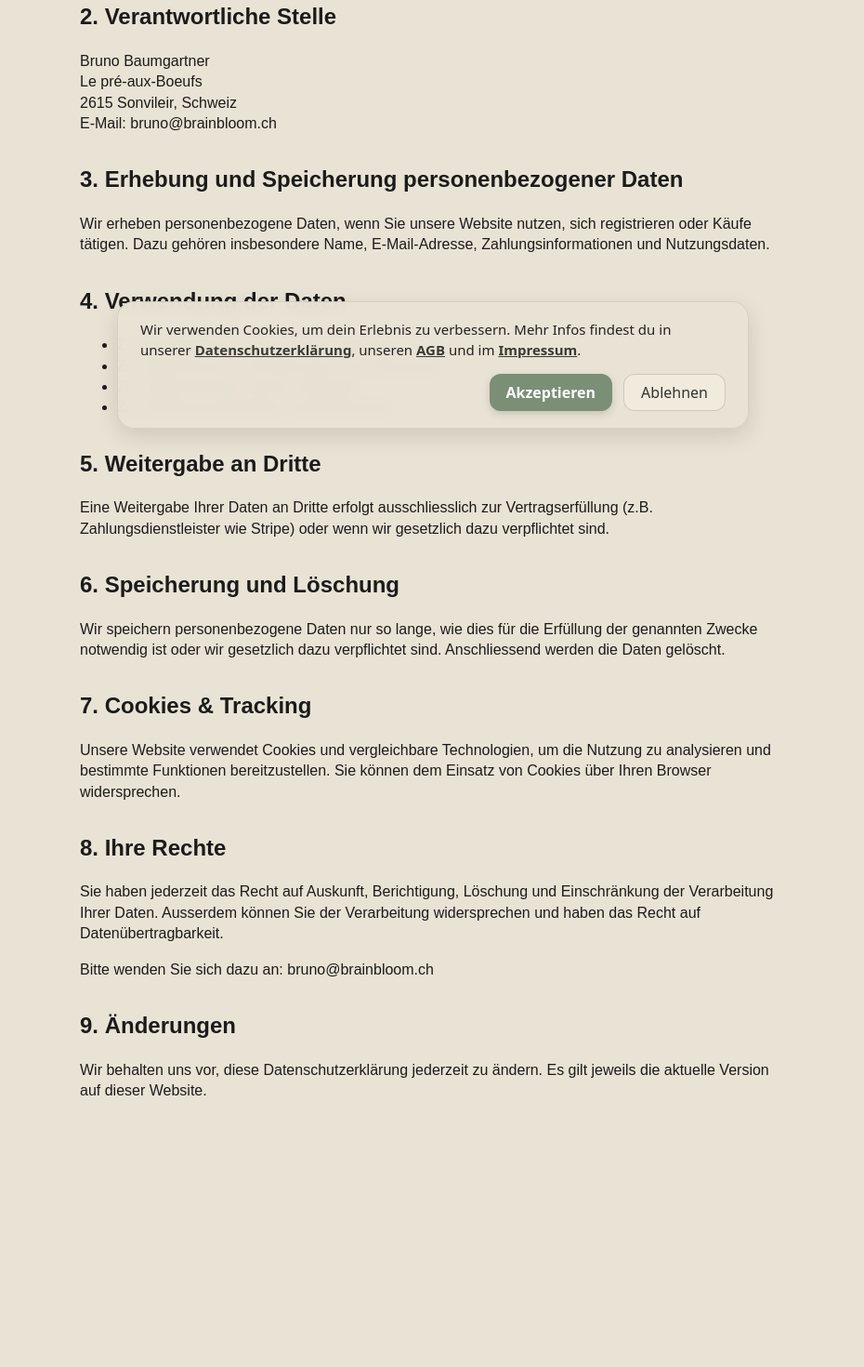
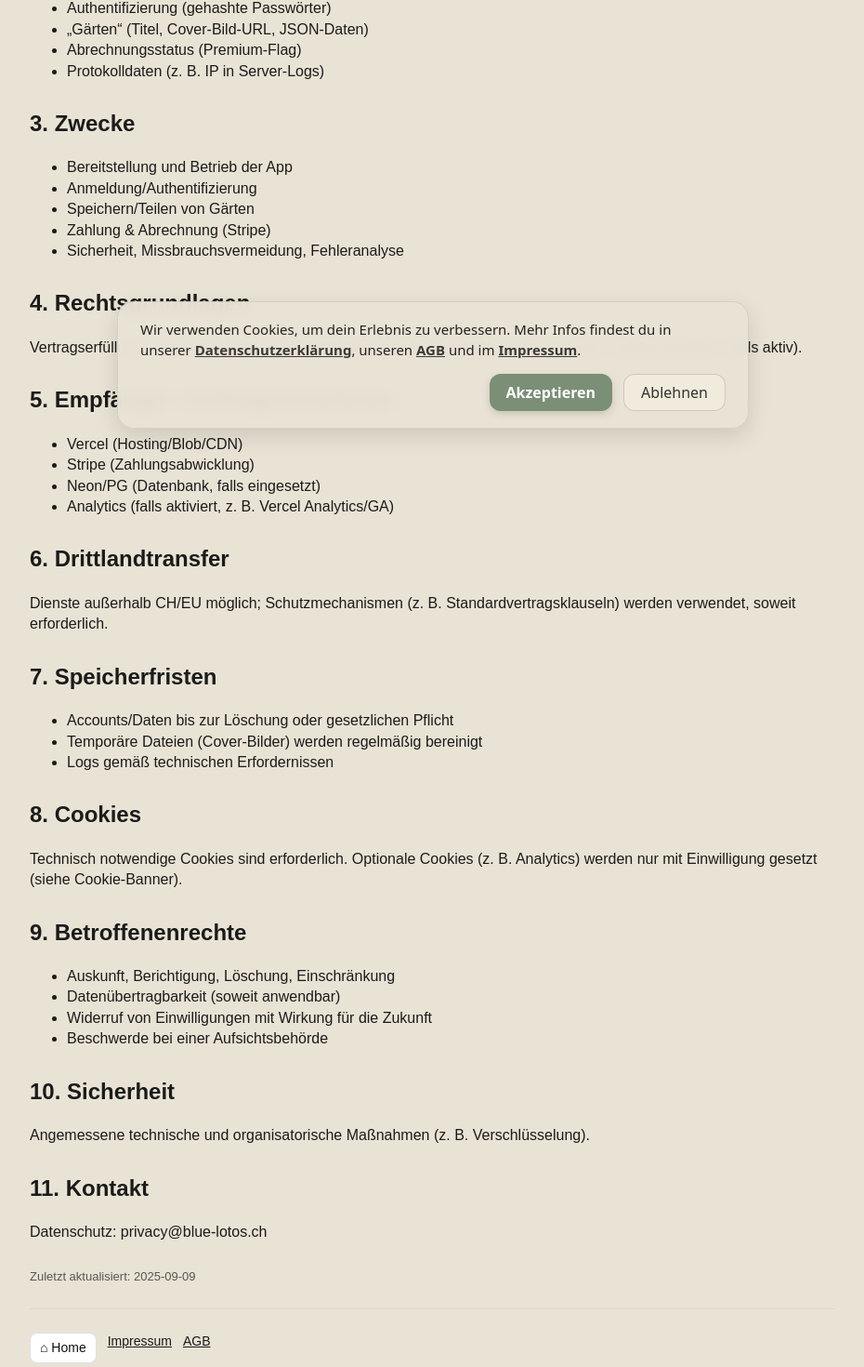
Before and after one commit to BrunoBaumgartner78/zen, a Next.js app: page /datenschutz in a window 1280 px wide. Shown: the part 319-1789 px from the top of the page at 93% size, without its empty margins (174-1104 px from the left). Before the commit the page ends 1615 px from the top, so only its background shows below. Built offline with nearby package versions, Linux system fonts and the light colour scheme; no server answers; a web font is replaced by a local one.

Commit message:
datenschutz

```diff
--- a/src/app/datenschutz/page.tsx
+++ b/src/app/datenschutz/page.tsx
@@ -1,94 +1,127 @@
 // src/app/datenschutz/page.tsx
+import type { Metadata } from "next"
+import Link from "next/link"
+
+export const metadata: Metadata = {
+  title: "Datenschutzerklärung",
+  description:
+    "Informationen zur Verarbeitung personenbezogener Daten auf blue-lotos.ch (Zen Garden).",
+}
+
+// explizit statisch rendern
+export const dynamic = "force-static"
+
 export default function DatenschutzPage() {
   return (
-    <main style={{ maxWidth: 800, margin: "60px auto", padding: 20 }}>
-      <h1>Datenschutzerklärung</h1>
+    <main style={{ maxWidth: 900, margin: "40px auto", padding: "0 16px" }}>
+      <h1 style={{ fontSize: 28, marginBottom: 8 }}>Datenschutzerklärung</h1>
+      <p style={{ opacity: 0.7, marginTop: 0 }}>
+        Gültig für die Website <strong>blue-lotos.ch</strong> („Zen Garden“).
+      </p>
 
-      <section style={{ marginBottom: 32 }}>
-        <h2>1. Allgemeine Hinweise</h2>
+      <h2 style={{ marginTop: 28 }}>1. Verantwortliche Stelle</h2>
       <p>
-          Der Schutz Ihrer persönlichen Daten ist uns ein besonderes Anliegen.
-          Wir behandeln Ihre personenbezogenen Daten vertraulich und entsprechend
-          den gesetzlichen Datenschutzvorschriften sowie dieser Datenschutzerklärung.
+        Bruno Baumgartner, c/o Baumgartner Development, 8000 Zürich, Schweiz ·{" "}
+        <a href="mailto:info@baumgartner-development.ch">
+          info@baumgartner-development.ch
+        </a>
       </p>
-      </section>
 
-      <section style={{ marginBottom: 32 }}>
-        <h2>2. Verantwortliche Stelle</h2>
+      <h2 style={{ marginTop: 28 }}>2. Verarbeitete Daten</h2>
+      <ul>
+        <li>Accountdaten (E-Mail, Name – optional)</li>
+        <li>Authentifizierung (gehashte Passwörter)</li>
+        <li>„Gärten“ (Titel, Cover-Bild-URL, JSON-Daten)</li>
+        <li>Abrechnungsstatus (Premium-Flag)</li>
+        <li>Protokolldaten (z. B. IP in Server-Logs)</li>
+      </ul>
+
+      <h2 style={{ marginTop: 28 }}>3. Zwecke</h2>
+      <ul>
+        <li>Bereitstellung und Betrieb der App</li>
+        <li>Anmeldung/Authentifizierung</li>
+        <li>Speichern/Teilen von Gärten</li>
+        <li>Zahlung & Abrechnung (Stripe)</li>
+        <li>Sicherheit, Missbrauchsvermeidung, Fehleranalyse</li>
+      </ul>
+
+      <h2 style={{ marginTop: 28 }}>4. Rechtsgrundlagen</h2>
       <p>
-          Bruno Baumgartner<br />
-          Le pré-aux-Boeufs<br />
-          2615 Sonvileir, Schweiz<br />
-          E-Mail: <a href="mailto:bruno@brainbloom.ch">bruno@brainbloom.ch</a>
+        Vertragserfüllung; berechtigte Interessen (Betrieb/Sicherheit); Einwilligung für
+        optionale Cookies/Analytics (falls aktiv).
       </p>
-      </section>
 
-      <section style={{ marginBottom: 32 }}>
-        <h2>3. Erhebung und Speicherung personenbezogener Daten</h2>
+      <h2 style={{ marginTop: 28 }}>5. Empfänger / Auftragsverarbeiter</h2>
+      <ul>
+        <li>Vercel (Hosting/Blob/CDN)</li>
+        <li>Stripe (Zahlungsabwicklung)</li>
+        <li>Neon/PG (Datenbank, falls eingesetzt)</li>
+        <li>Analytics (falls aktiviert, z. B. Vercel Analytics/GA)</li>
+      </ul>
+
+      <h2 style={{ marginTop: 28 }}>6. Drittlandtransfer</h2>
       <p>
-          Wir erheben personenbezogene Daten, wenn Sie unsere Website nutzen,
-          sich registrieren oder Käufe tätigen. Dazu gehören insbesondere Name,
-          E-Mail-Adresse, Zahlungsinformationen und Nutzungsdaten.
+        Dienste außerhalb CH/EU möglich; Schutzmechanismen (z. B. Standardvertragsklauseln)
+        werden verwendet, soweit erforderlich.
       </p>
-      </section>
 
-      <section style={{ marginBottom: 32 }}>
-        <h2>4. Verwendung der Daten</h2>
+      <h2 style={{ marginTop: 28 }}>7. Speicherfristen</h2>
       <ul>
-          <li>Zur Bereitstellung unserer Online-Dienste</li>
-          <li>Zur Abwicklung von Bestellungen und Zahlungen</li>
-          <li>Zur Verbesserung unseres Angebots</li>
-          <li>Zur Erfüllung gesetzlicher Verpflichtungen</li>
+        <li>Accounts/Daten bis zur Löschung oder gesetzlichen Pflicht</li>
+        <li>Temporäre Dateien (Cover-Bilder) werden regelmäßig bereinigt</li>
+        <li>Logs gemäß technischen Erfordernissen</li>
       </ul>
-      </section>
 
-      <section style={{ marginBottom: 32 }}>
-        <h2>5. Weitergabe an Dritte</h2>
+      <h2 style={{ marginTop: 28 }}>8. Cookies</h2>
       <p>
-          Eine Weitergabe Ihrer Daten an Dritte erfolgt ausschliesslich zur
-          Vertragserfüllung (z.B. Zahlungsdienstleister wie Stripe) oder wenn wir
-          gesetzlich dazu verpflichtet sind.
+        Technisch notwendige Cookies sind erforderlich. Optionale Cookies (z. B. Analytics)
+        werden nur mit Einwilligung gesetzt (siehe Cookie-Banner).
       </p>
-      </section>
 
-      <section style={{ marginBottom: 32 }}>
-        <h2>6. Speicherung und Löschung</h2>
+      <h2 style={{ marginTop: 28 }}>9. Betroffenenrechte</h2>
+      <ul>
+        <li>Auskunft, Berichtigung, Löschung, Einschränkung</li>
+        <li>Datenübertragbarkeit (soweit anwendbar)</li>
+        <li>Widerruf von Einwilligungen mit Wirkung für die Zukunft</li>
+        <li>Beschwerde bei einer Aufsichtsbehörde</li>
+      </ul>
+
+      <h2 style={{ marginTop: 28 }}>10. Sicherheit</h2>
+      <p>Angemessene technische und organisatorische Maßnahmen (z. B. Verschlüsselung).</p>
+
+      <h2 style={{ marginTop: 28 }}>11. Kontakt</h2>
       <p>
-          Wir speichern personenbezogene Daten nur so lange, wie dies für die
-          Erfüllung der genannten Zwecke notwendig ist oder wir gesetzlich dazu
-          verpflichtet sind. Anschliessend werden die Daten gelöscht.
+        Datenschutz: <a href="mailto:privacy@blue-lotos.ch">privacy@blue-lotos.ch</a>
       </p>
-      </section>
 
-      <section style={{ marginBottom: 32 }}>
-        <h2>7. Cookies & Tracking</h2>
-        <p>
-          Unsere Website verwendet Cookies und vergleichbare Technologien, um die
-          Nutzung zu analysieren und bestimmte Funktionen bereitzustellen. Sie
-          können dem Einsatz von Cookies über Ihren Browser widersprechen.
+      <p style={{ marginTop: 28, fontSize: 13, opacity: 0.7 }}>
+        Zuletzt aktualisiert: {new Date().toISOString().slice(0, 10)}
       </p>
-      </section>
 
-      <section style={{ marginBottom: 32 }}>
-        <h2>8. Ihre Rechte</h2>
-        <p>
-          Sie haben jederzeit das Recht auf Auskunft, Berichtigung, Löschung und
-          Einschränkung der Verarbeitung Ihrer Daten. Ausserdem können Sie der
-          Verarbeitung widersprechen und haben das Recht auf Datenübertragbarkeit.
-        </p>
-        <p>
-          Bitte wenden Sie sich dazu an:{" "}
-          <a href="mailto:bruno@brainbloom.ch">bruno@brainbloom.ch</a>
-        </p>
-      </section>
+      <hr style={{ margin: "24px 0", opacity: 0.15 }} />
 
-      <section style={{ marginBottom: 32 }}>
-        <h2>9. Änderungen</h2>
-        <p>
-          Wir behalten uns vor, diese Datenschutzerklärung jederzeit zu ändern.
-          Es gilt jeweils die aktuelle Version auf dieser Website.
-        </p>
-      </section>
+      <nav style={{ display: "flex", gap: 12, flexWrap: "wrap" }}>
+        <Link
+          href="/"
+          style={{
+            padding: "6px 10px",
+            borderRadius: 8,
+            border: "1px solid rgba(0,0,0,.12)",
+            background: "#fff",
+            color: "#111",
+            textDecoration: "none",
+            fontSize: 14,
+          }}
+        >
+          ⌂ Home
+        </Link>
+        <Link href="/impressum" style={{ textDecoration: "underline", fontSize: 14 }}>
+          Impressum
+        </Link>
+        <Link href="/agb" style={{ textDecoration: "underline", fontSize: 14 }}>
+          AGB
+        </Link>
+      </nav>
     </main>
   )
 }
```
Also changed, not shown: src/app/api/register/route.ts (renamed from src/app/api/register/route.tsx). Lines whose indentation alone changed are shown as unchanged.
